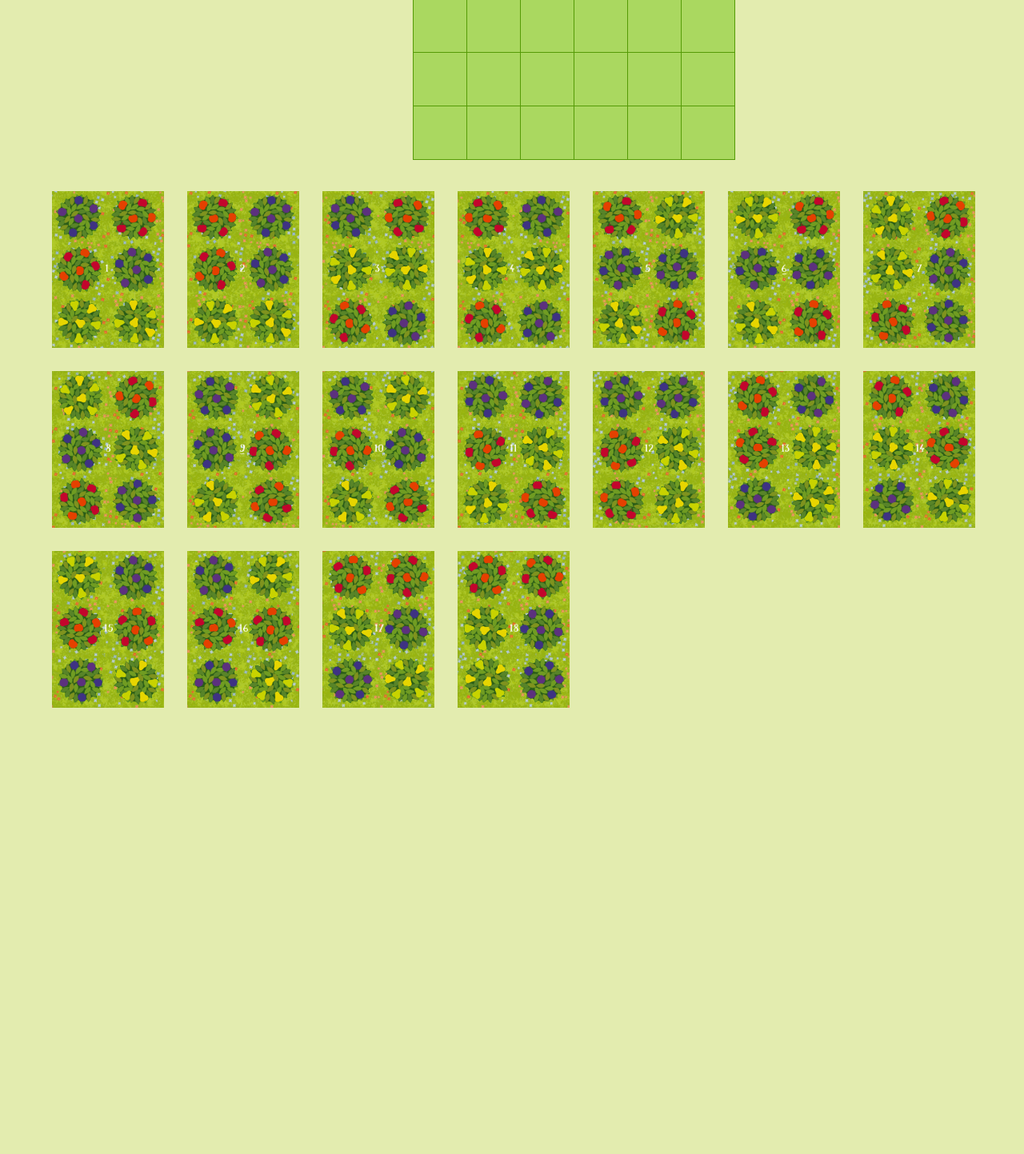
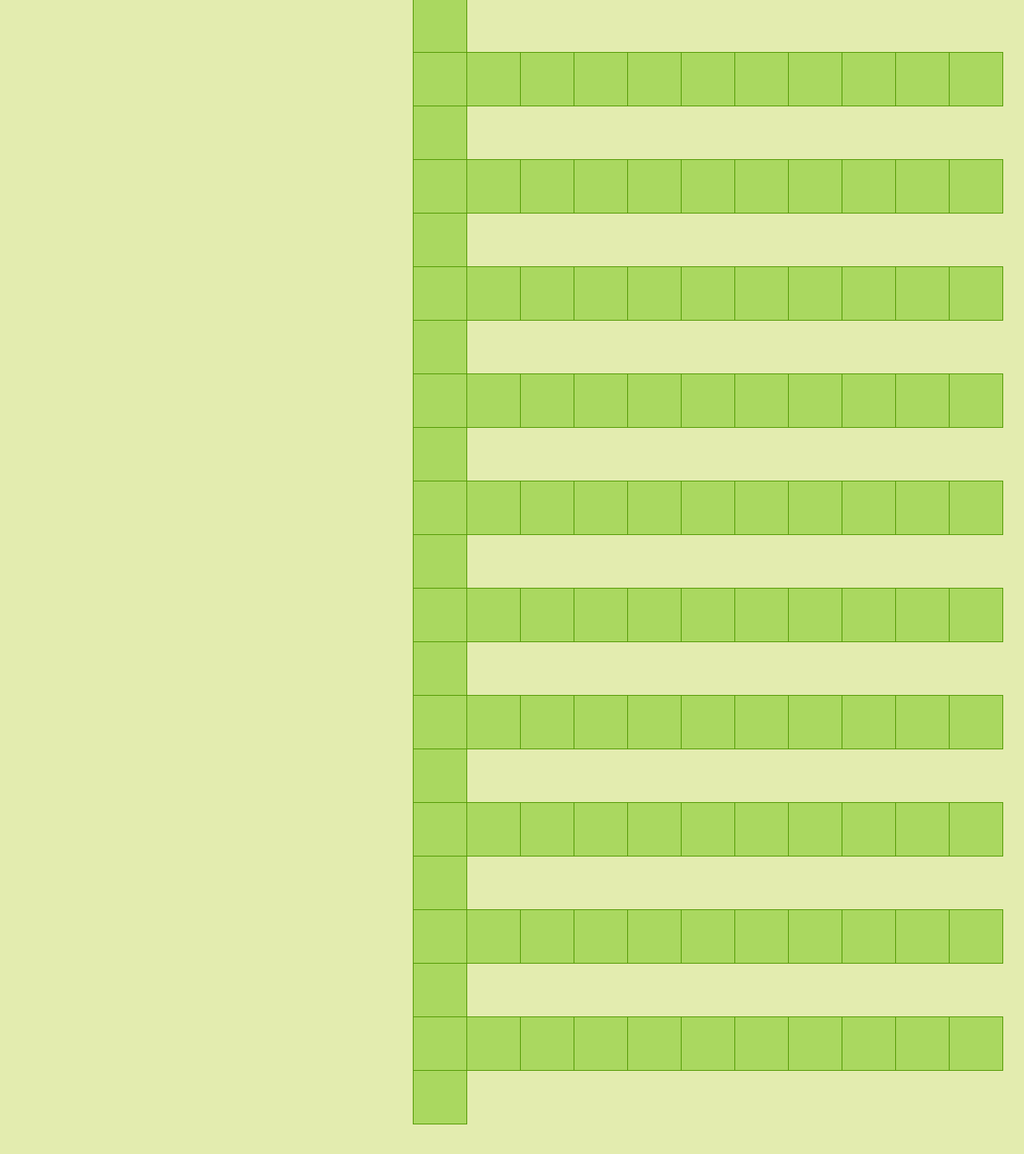
Before and after one commit to Alebarmor/TFG, a React (Create React App) app: page / in a window 1280 px wide. Shown: the part 360-1803 px from the top of the page at 80% size. Before the commit the page ends 1260 px from the top, so only its background shows below. Built offline with nearby package versions, Linux system fonts and the light colour scheme.

Commit message:
Ampliación 12x12

```diff
--- a/src/orchard.tsx
+++ b/src/orchard.tsx
@@ -184,9 +184,6 @@ class Square extends React.Component {
             {this.renderSquare(3)}
             {this.renderSquare(4)}
             {this.renderSquare(5)}
-          </div>
-          <div className="board-row">
-
             {this.renderSquare(6)}
             {this.renderSquare(7)}
             {this.renderSquare(8)}
@@ -195,15 +192,13 @@ class Square extends React.Component {
             {this.renderSquare(11)}
           </div>
           <div className="board-row">
+
             {this.renderSquare(12)}
             {this.renderSquare(13)}
             {this.renderSquare(14)}
             {this.renderSquare(15)}
             {this.renderSquare(16)}
             {this.renderSquare(17)}
-
-          </div>
-          <div className="board-row">
             {this.renderSquare(18)}
             {this.renderSquare(19)}
             {this.renderSquare(20)}
@@ -218,14 +213,139 @@ class Square extends React.Component {
             {this.renderSquare(27)}
             {this.renderSquare(28)}
             {this.renderSquare(29)}
-          </div>
-          <div className="board-row">
             {this.renderSquare(30)}
             {this.renderSquare(31)}
             {this.renderSquare(32)}
             {this.renderSquare(33)}
             {this.renderSquare(34)}
             {this.renderSquare(35)}
+          </div>
+          <div className="board-row">
+            {this.renderSquare(36)}
+            {this.renderSquare(37)}
+            {this.renderSquare(38)}
+            {this.renderSquare(39)}
+            {this.renderSquare(40)}
+            {this.renderSquare(41)}
+            {this.renderSquare(42)}
+            {this.renderSquare(43)}
+            {this.renderSquare(44)}
+            {this.renderSquare(45)}
+            {this.renderSquare(46)}
+            {this.renderSquare(47)}
+          </div>
+          <div className="board-row">
+            {this.renderSquare(48)}
+            {this.renderSquare(49)}
+            {this.renderSquare(50)}
+            {this.renderSquare(51)}
+            {this.renderSquare(52)}
+            {this.renderSquare(53)}
+            {this.renderSquare(54)}
+            {this.renderSquare(55)}
+            {this.renderSquare(56)}
+            {this.renderSquare(57)}
+            {this.renderSquare(58)}
+            {this.renderSquare(59)}
+          </div>
+          <div className="board-row">
+            {this.renderSquare(60)}
+            {this.renderSquare(61)}
+            {this.renderSquare(62)}
+            {this.renderSquare(63)}
+            {this.renderSquare(64)}
+            {this.renderSquare(65)}
+            {this.renderSquare(66)}
+            {this.renderSquare(67)}
+            {this.renderSquare(68)}
+            {this.renderSquare(69)}
+            {this.renderSquare(70)}
+            {this.renderSquare(71)}
+          </div>
+          <div className="board-row">
+            {this.renderSquare(72)}
+            {this.renderSquare(73)}
+            {this.renderSquare(74)}
+            {this.renderSquare(75)}
+            {this.renderSquare(76)}
+            {this.renderSquare(77)}
+            {this.renderSquare(78)}
+            {this.renderSquare(79)}
+            {this.renderSquare(80)}
+            {this.renderSquare(81)}
+            {this.renderSquare(82)}
+            {this.renderSquare(83)}
+          </div>
+          <div className="board-row">
+
+            {this.renderSquare(84)}
+            {this.renderSquare(85)}
+            {this.renderSquare(86)}
+            {this.renderSquare(87)}
+            {this.renderSquare(88)}
+            {this.renderSquare(89)}
+            {this.renderSquare(90)}
+            {this.renderSquare(91)}
+            {this.renderSquare(92)}
+            {this.renderSquare(93)}
+            {this.renderSquare(94)}
+            {this.renderSquare(95)}
+          </div>
+          <div className="board-row">
+            {this.renderSquare(96)}
+            {this.renderSquare(97)}
+            {this.renderSquare(98)}
+            {this.renderSquare(99)}
+            {this.renderSquare(100)}
+            {this.renderSquare(101)}
+            {this.renderSquare(102)}
+            {this.renderSquare(103)}
+            {this.renderSquare(104)}
+            {this.renderSquare(105)}
+            {this.renderSquare(106)}
+            {this.renderSquare(107)}
+          </div>
+          <div className="board-row">
+            {this.renderSquare(108)}
+            {this.renderSquare(109)}
+            {this.renderSquare(110)}
+            {this.renderSquare(111)}
+            {this.renderSquare(112)}
+            {this.renderSquare(113)}
+            {this.renderSquare(114)}
+            {this.renderSquare(115)}
+            {this.renderSquare(116)}
+            {this.renderSquare(117)}
+            {this.renderSquare(118)}
+            {this.renderSquare(119)}
+          </div>
+          <div className="board-row">
+            {this.renderSquare(120)}
+            {this.renderSquare(121)}
+            {this.renderSquare(122)}
+            {this.renderSquare(123)}
+            {this.renderSquare(124)}
+            {this.renderSquare(125)}
+            {this.renderSquare(126)}
+            {this.renderSquare(127)}
+            {this.renderSquare(128)}
+            {this.renderSquare(129)}
+            {this.renderSquare(130)}
+            {this.renderSquare(131)}
+          </div>
+          <div className="board-row">
+            {this.renderSquare(132)}
+            {this.renderSquare(133)}
+            {this.renderSquare(134)}
+            {this.renderSquare(135)}
+            {this.renderSquare(136)}
+            {this.renderSquare(137)}
+            {this.renderSquare(138)}
+            {this.renderSquare(139)}
+            {this.renderSquare(140)}
+            {this.renderSquare(141)}
+            {this.renderSquare(142)}
+            {this.renderSquare(143)}
           </div>
 
         </div>
```
